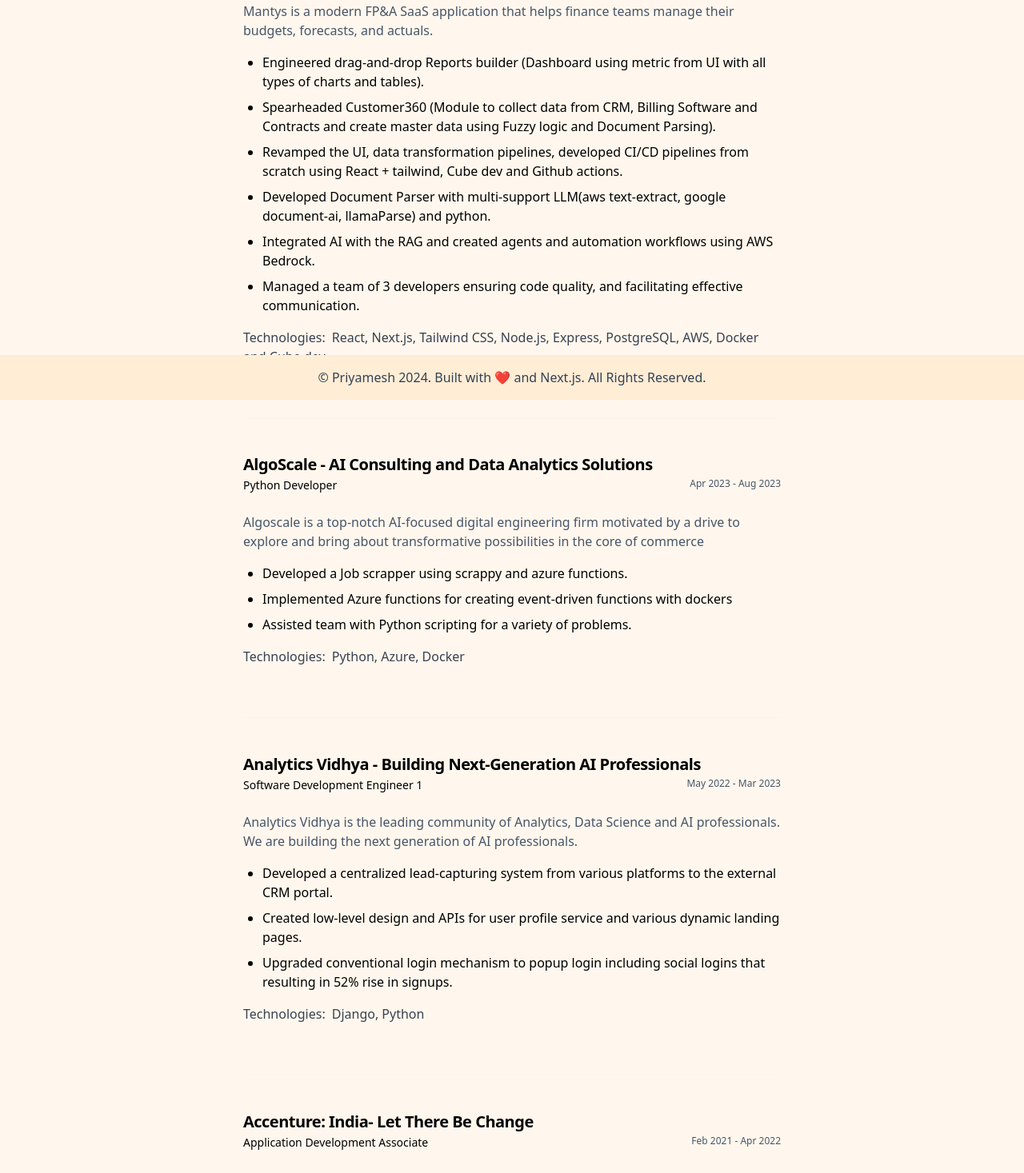
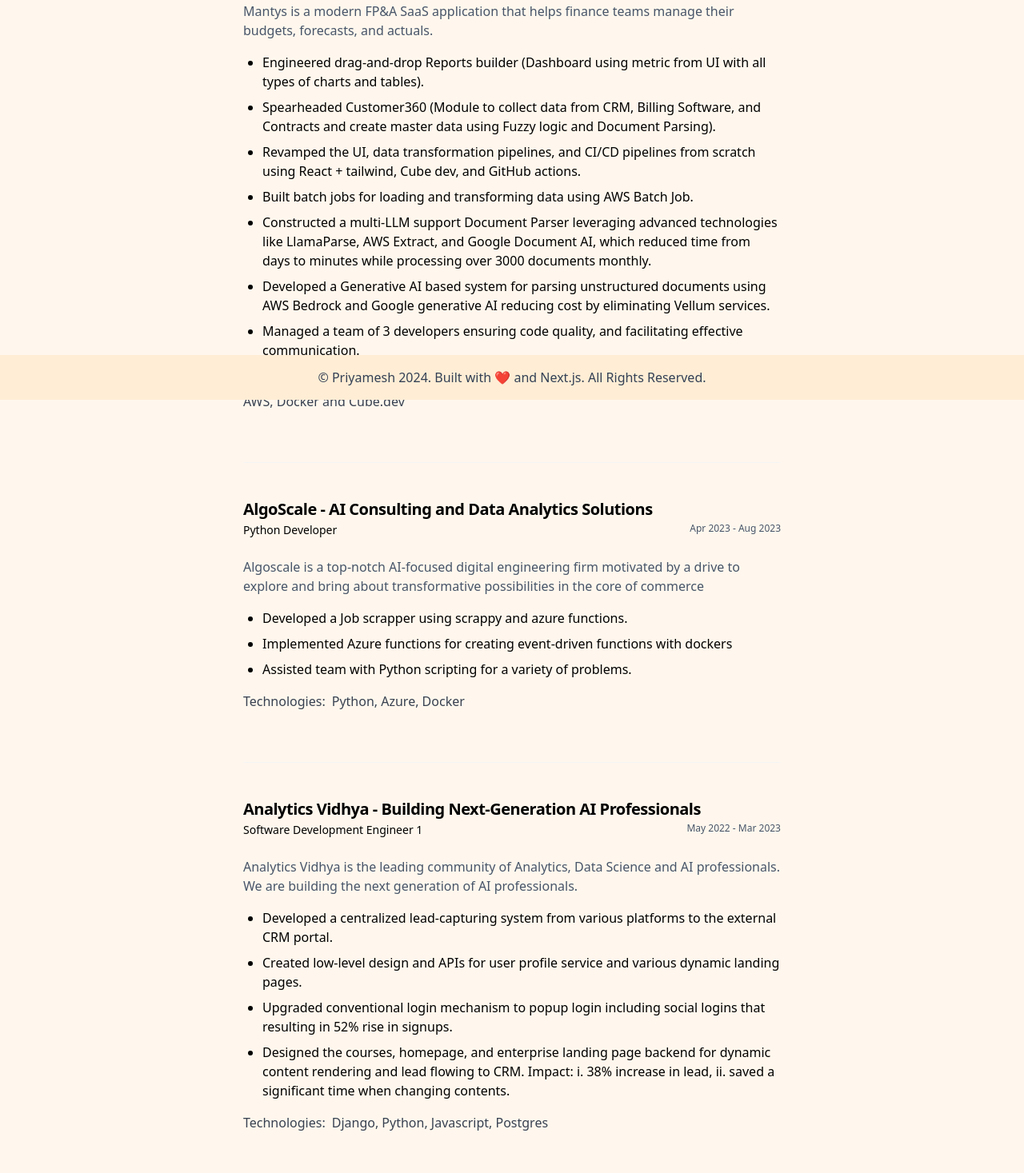
Before and after one commit to Priyamesh/priyamesh.com, a Next.js app: page /work in a window 1280 px wide. Shown: the part 300-1767 px from the top of the page at 80% size. Built offline with nearby package versions, Linux system fonts and the light colour scheme.

Commit message:
Fixed linkedIn icon issue and updated work exp

```diff
--- a/src/app/home/socialLinks.tsx
+++ b/src/app/home/socialLinks.tsx
@@ -1,3 +1,4 @@
+import { GitHubIcon, LinkedInIcon } from "@/components/icons";
 import Image from "next/image";
 
 export default function SocialLinks() {
@@ -9,12 +10,12 @@
           target="_blank"
           rel="noreferrer"
         >
-          <Image src="/Linkedin.svg" alt="LinkedIn" width={20} height={20} />
+          <LinkedInIcon className="w-6 h-6 text-slate-800" />
         </a>
       </li>
       <li>
         <a href="https://github.com/Priyamesh" target="_blank" rel="noreferrer">
-          <Image src="/github.svg" alt="Github" width={20} height={20} />
+          <GitHubIcon className="w-5 h-5 text-slate-800" />
         </a>
       </li>
       <li>
--- a/src/app/work/page.tsx
+++ b/src/app/work/page.tsx
@@ -10,16 +10,17 @@
       summary:
         "Mantys is a modern FP&A SaaS application that helps finance teams manage their budgets, forecasts, and actuals.",
       JobRole: [
-        "Engineered drag-and-drop Reports builder (Dashboard using metric from UI with all types of charts and tables). ",
-        "Spearheaded Customer360 (Module to collect data from CRM, Billing Software and Contracts and create master data using Fuzzy logic and Document Parsing).",
-        "Revamped the UI, data transformation pipelines, developed CI/CD pipelines from scratch using React + tailwind, Cube dev and Github actions.",
-        "Developed Document Parser with multi-support LLM(aws text-extract, google document-ai, llamaParse) and python.",
-        "Integrated AI with the RAG and created agents and automation workflows using AWS Bedrock.",
+        "Engineered drag-and-drop Reports builder (Dashboard using metric from UI with all types of charts and tables).  ",
+        "Spearheaded Customer360 (Module to collect data from CRM, Billing Software, and Contracts and create master data using Fuzzy logic and Document Parsing).",
+        "Revamped the UI, data transformation pipelines, and CI/CD pipelines from scratch using React + tailwind, Cube dev, and GitHub actions.",
+        "Built batch jobs for loading and transforming data using AWS Batch Job.",
+        "Constructed a multi-LLM support Document Parser leveraging advanced technologies like LlamaParse, AWS Extract, and Google Document AI, which reduced time from days to minutes while processing over 3000 documents monthly.",
+        "Developed a Generative AI based system for parsing unstructured documents using AWS Bedrock and Google generative AI reducing cost by eliminating Vellum services.",
         "Managed a team of 3 developers ensuring code quality, and facilitating effective communication.",
       ],
 
       technologies:
-        "React, Next.js, Tailwind CSS, Node.js, Express, PostgreSQL, AWS, Docker and Cube.dev",
+        "React, Next.js, Tailwind CSS, Node.js, Python, FastApi, Express, PostgreSQL, AWS, Docker and Cube.dev",
     },
   },
   {
@@ -50,8 +51,9 @@
         "Developed a centralized lead-capturing system from various platforms to the external CRM portal.",
         "Created low-level design and APIs for user profile service and various dynamic landing pages.",
         "Upgraded conventional login mechanism to popup login including social logins that resulting in 52% rise in signups.",
+        "Designed the courses, homepage, and enterprise landing page backend for dynamic content rendering and lead flowing to CRM. Impact: i. 38% increase in lead,  ii. saved a significant time when changing contents.",
       ],
-      technologies: "Django, Python",
+      technologies: "Django, Python, Javascript, Postgres",
     },
   },
   {
@@ -66,6 +68,7 @@
         "Contributed in Automating web application resulting in reduction in time of testing a test case from 8 to 3 min.",
         "Automated 60+ forms which is 25% of total forms available in web application.",
         "Carried out automation regression testing of 1100+ test cases and failure analysis of required test cases.",
+        "Got experience with software development frameworks such as Scrum, Agile, and ALM management.",
       ],
       technologies: "Java, Selenium, SQL",
     },
--- a/src/components/icons.tsx
+++ b/src/components/icons.tsx
@@ -22,7 +22,7 @@
   );
 }
 
-export function GitHubIcon() {
+export function GitHubIcon(props: any) {
   return (
     <svg
       width="20"
@@ -30,6 +30,7 @@
       viewBox="0 0 24 24"
       fill="none"
       xmlns="http://www.w3.org/2000/svg"
+      {...props}
     >
       <g clipPath="url(#clip0_9914_10)">
         <path
```
